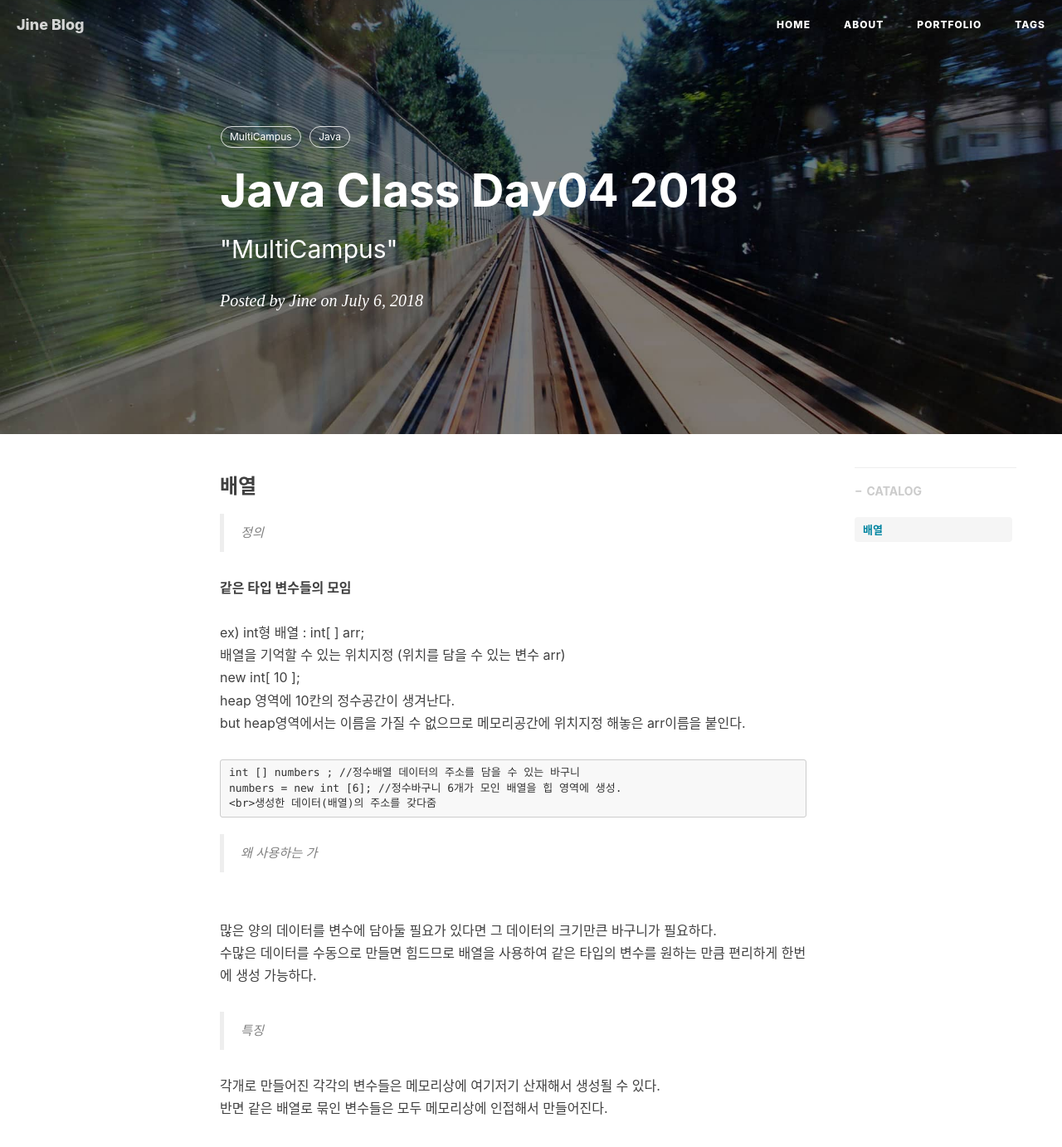
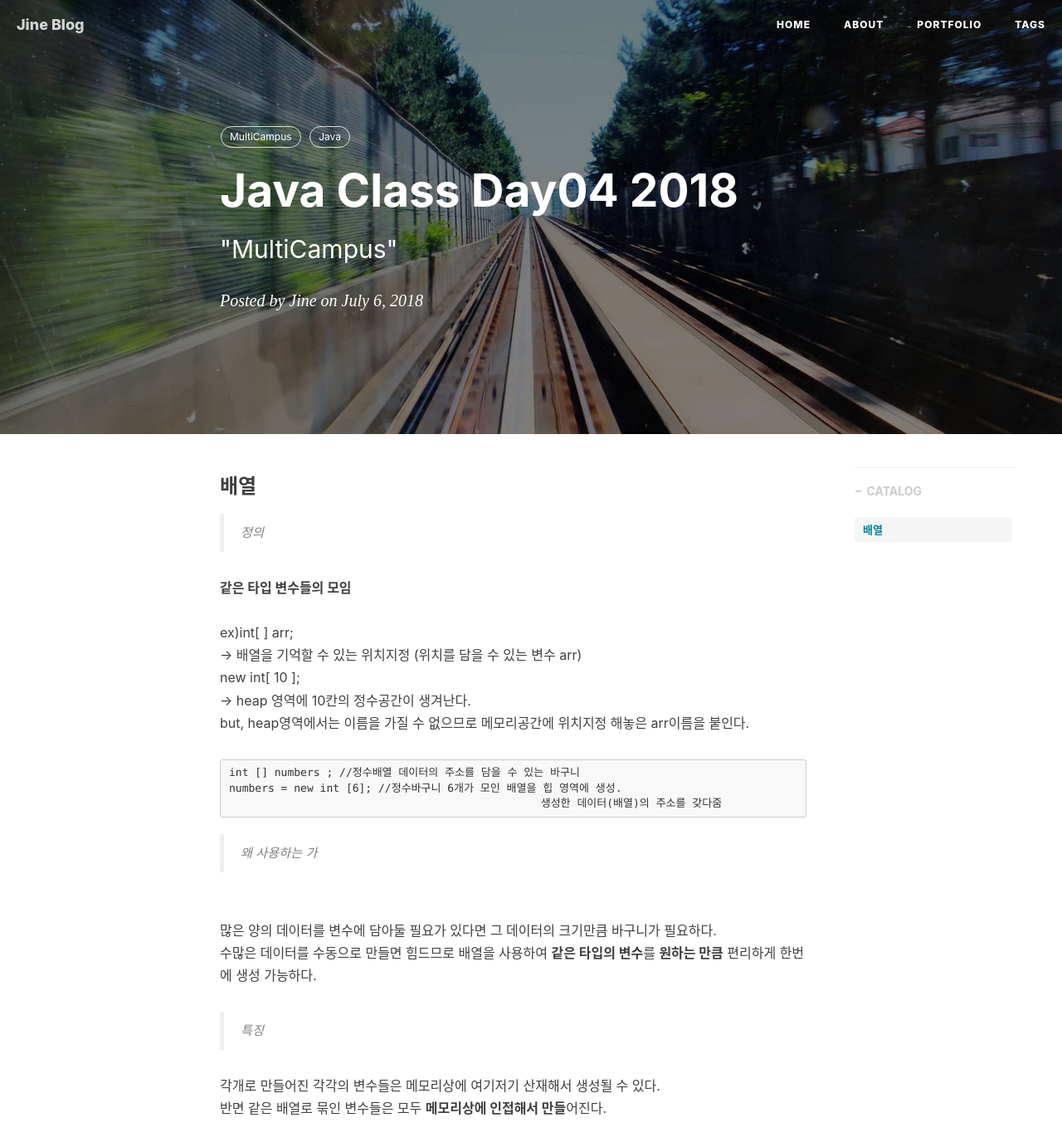
Before and after one commit to jine9529/jine9529.github.io, a Jekyll site: the page built from _posts/2018-07-06-multiCampus-2018 copy.md, in a window 1280 px wide and 1400 px high. Shown: the top 1382 px of the window at 83% size. Built offline with Jekyll 4.4.1, drawn with Linux system fonts in a browser that asks for light colours; nearby versions of some CDN libraries; comment, search, counter and statistics services are not loaded.

Commit message:
modify comment

````diff
--- a/_posts/2018-07-06-multiCampus-2018 copy.md
+++ b/_posts/2018-07-06-multiCampus-2018 copy.md
@@ -25,24 +25,24 @@ tags:
 > 정의
 
 <b>같은 타입 변수들의 모임</b>
-<br><br>ex) int형 배열 : int[ ] arr;
-<br>배열을 기억할 수 있는 위치지정 (위치를 담을 수 있는 변수 arr)
+<br><br>ex)int[ ] arr;
+<br>-> 배열을 기억할 수 있는 위치지정 (위치를 담을 수 있는 변수 arr)
 <br>new int[ 10 ];
-<br>heap 영역에 10칸의 정수공간이 생겨난다.
-<br>but heap영역에서는 이름을 가질 수 없으므로 메모리공간에 위치지정 해놓은 arr이름을 붙인다.
+<br>-> heap 영역에 10칸의 정수공간이 생겨난다.
+<br>but, heap영역에서는 이름을 가질 수 없으므로 메모리공간에 위치지정 해놓은 arr이름을 붙인다.
 ```
 int [] numbers ; //정수배열 데이터의 주소를 담을 수 있는 바구니
 numbers = new int [6]; //정수바구니 6개가 모인 배열을 힙 영역에 생성.
-<br>생성한 데이터(배열)의 주소를 갖다줌
+						생성한 데이터(배열)의 주소를 갖다줌
 ```
 
 > 왜 사용하는 가
 
-<br>많은 양의 데이터를 변수에 담아둘 필요가 있다면 그 데이터의 크기만큰 바구니가 필요하다.
-<br>수많은 데이터를 수동으로 만들면 힘드므로 배열을 사용하여 같은 타입의 변수를 원하는 만큼 편리하게 한번에 생성 가능하다.
+<br>많은 양의 데이터를 변수에 담아둘 필요가 있다면 그 데이터의 크기만큼 바구니가 필요하다.
+<br>수많은 데이터를 수동으로 만들면 힘드므로 배열을 사용하여 **같은 타입의 변수**를 **원하는 만큼** 편리하게 한번에 생성 가능하다.
 <br>
 
 > 특징
 
 각개로 만들어진 각각의 변수들은 메모리상에 여기저기 산재해서 생성될 수 있다.
-<br>반면 같은 배열로 묶인 변수들은 모두 메모리상에 인접해서 만들어진다.
+<br>반면 같은 배열로 묶인 변수들은 모두 **메모리상에 인접해서 만들**어진다.
````
